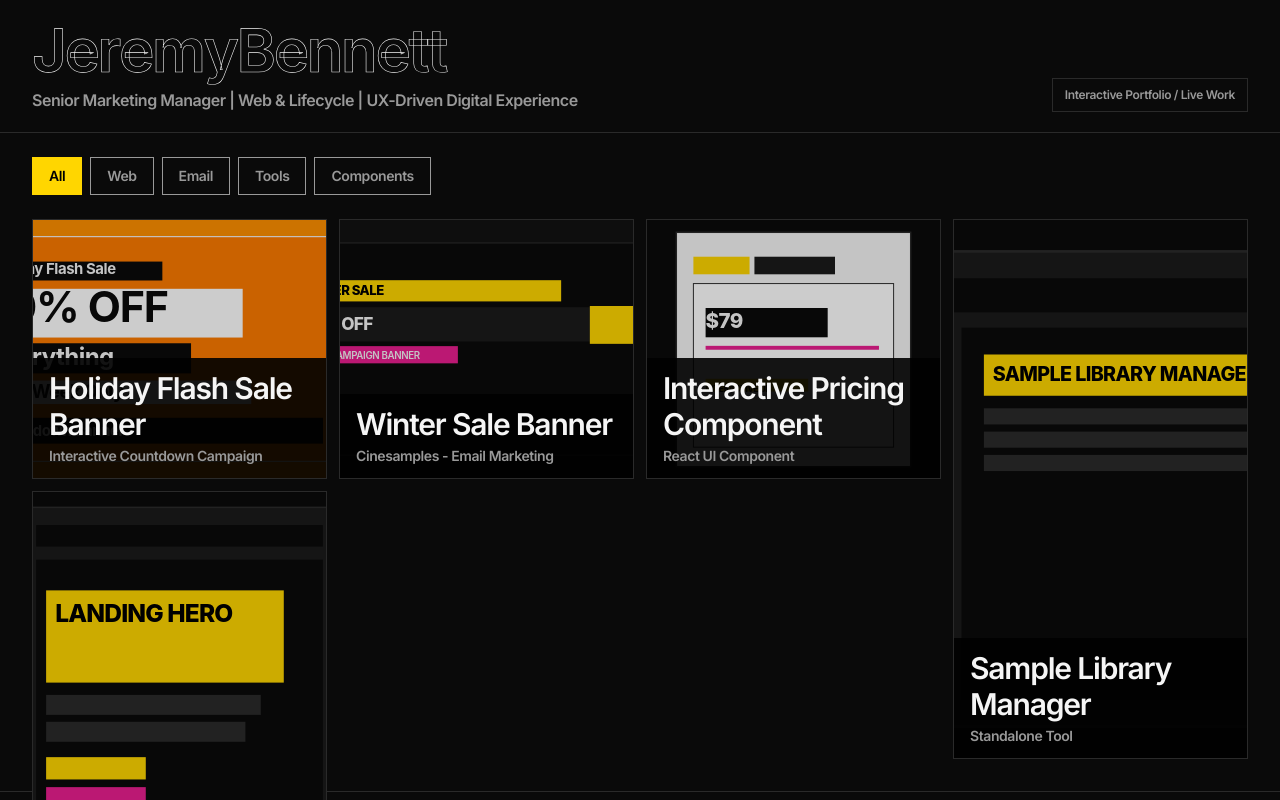
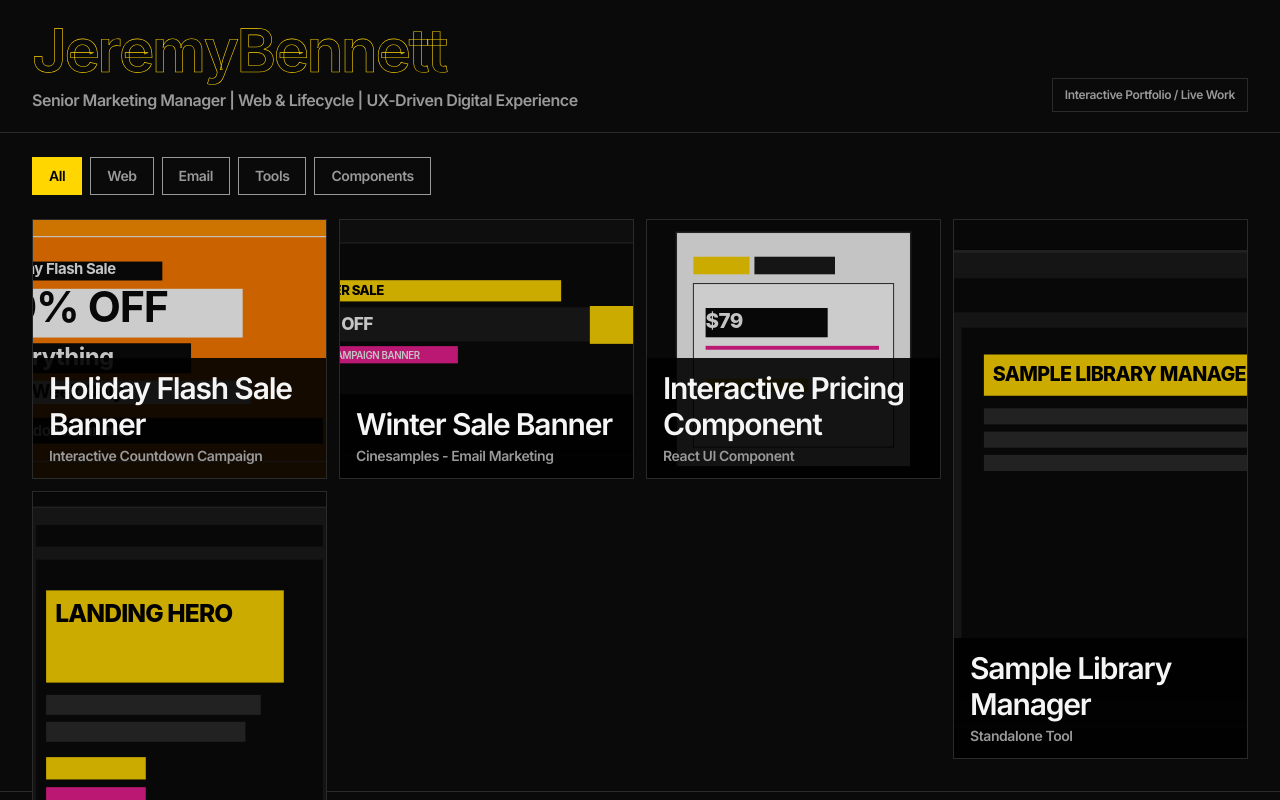
Before and after one commit to jeremylukebennett/jeremy-portfolio, a React (Vite) app: page / in a window 1280 px wide. Shown: the top 800 px of the page. Built offline with nearby package versions, Linux system fonts and the light colour scheme.

Commit message:
style: switch name outline to brand yellow

```diff
--- a/src/index.css
+++ b/src/index.css
@@ -44,8 +44,8 @@
 @layer utilities {
   .name-letter {
     color: transparent;
-    -webkit-text-stroke: 0.6px #f5f5f5;
-    text-stroke: 0.6px #f5f5f5;
+    -webkit-text-stroke: 0.6px #ffd600;
+    text-stroke: 0.6px #ffd600;
     transition:
       color 120ms ease-out,
       text-shadow 120ms ease-out,
```
